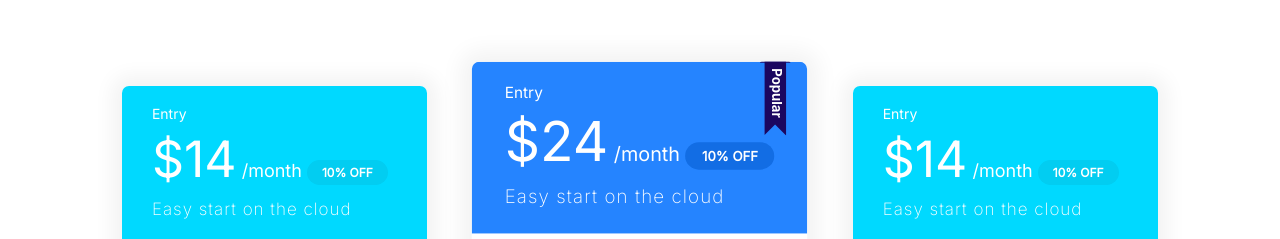
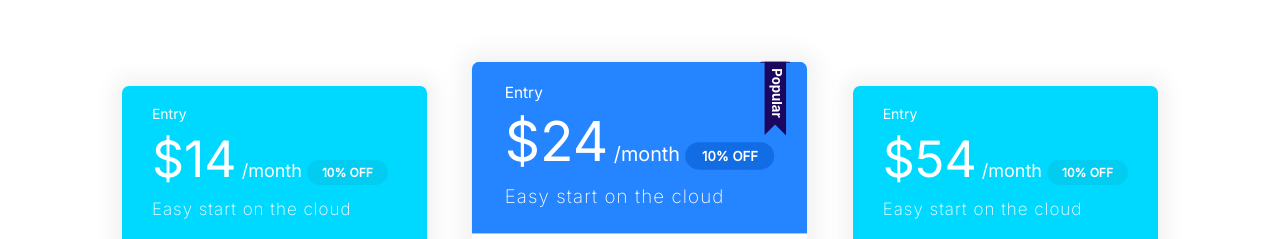
Before and after one commit to dearrueben/moshifyclone, a website built with Parcel: page index.html in a window 1280 px wide. Shown: the part 1260-1499 px from the top of the page. Built offline with nearby package versions, Linux system fonts and the light colour scheme.

Commit message:
Plan price second update.

```diff
--- a/index.html
+++ b/index.html
@@ -126,7 +126,7 @@
           <div class="card card--secondary">
             <header class="card__header">
               <h3 class="plan__name">Entry</h3>
-              <span class="plan__price">$14</span>
+              <span class="plan__price">$54</span>
               <span class="billing-cycle">/month</span>
               <span class="badge badge--secondary badge--small">10% OFF</span>
               <span class="plan__description">Easy start on the cloud</span>
```
